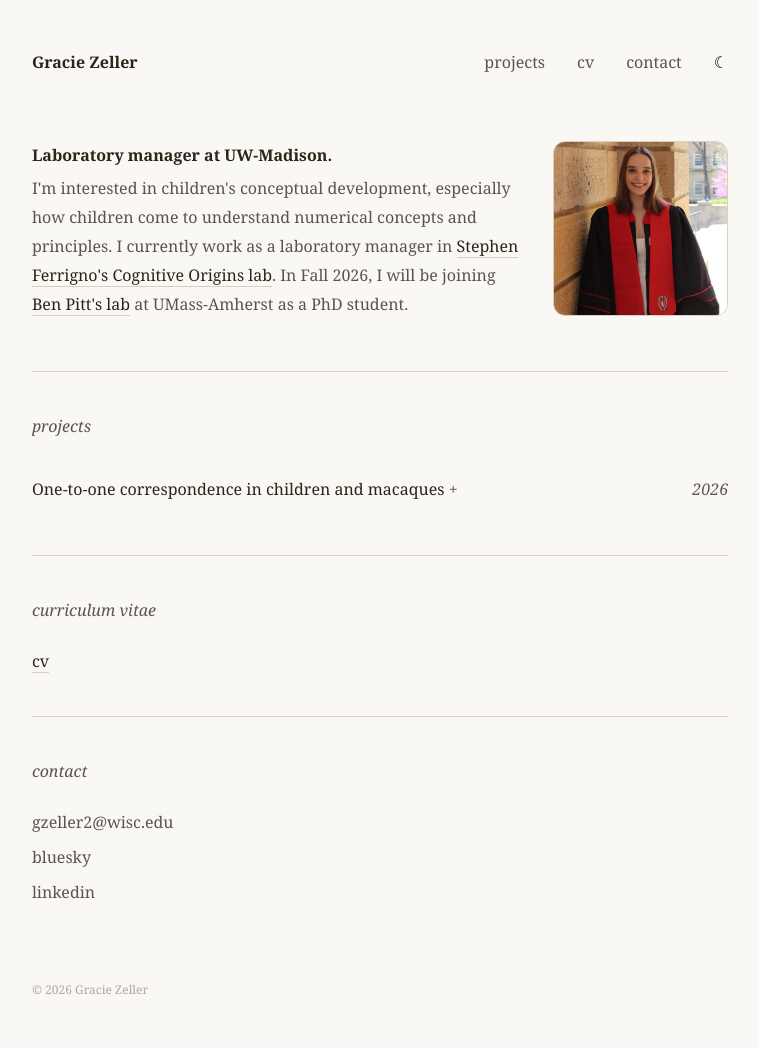
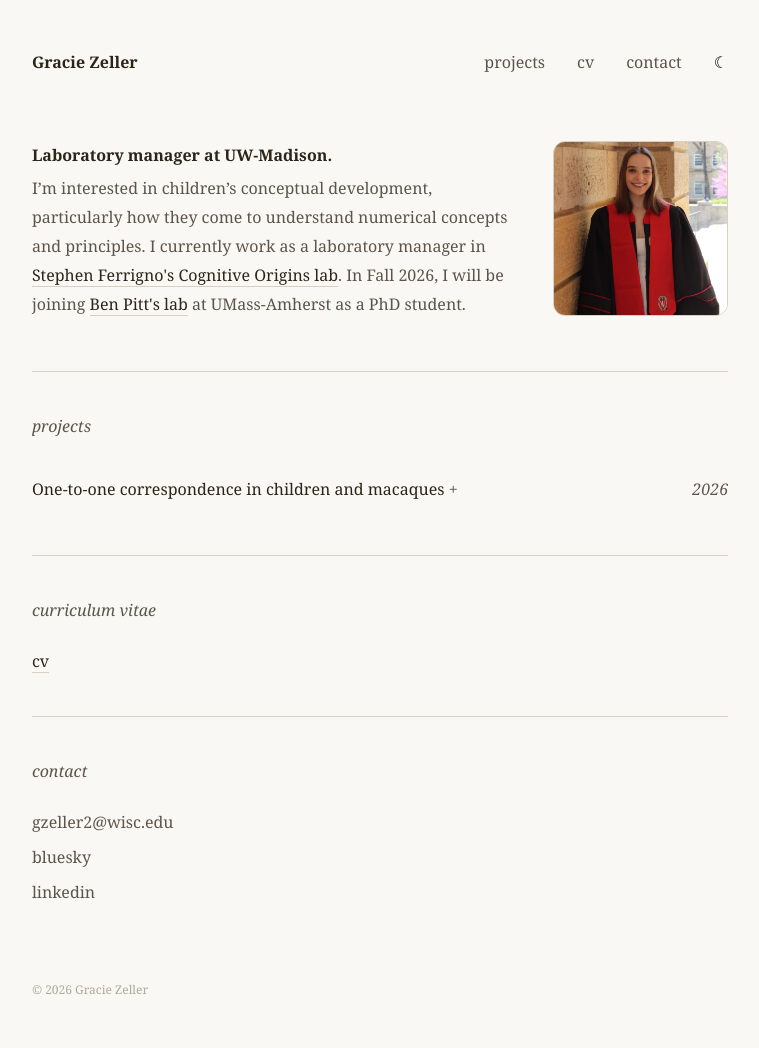
Before and after one commit to zellergracie/zellergracie.github.io, a Jekyll site: the page built from index.md, in a window 1280 px wide. Shown: the whole page, without its empty margins (260-1019 px from the left). Built offline with Jekyll 4.4.1, drawn with Linux system fonts in a browser that asks for light colours.

Commit message:
Update index.md

```diff
--- a/index.md
+++ b/index.md
@@ -7,7 +7,7 @@
   <div class="hero-inner" style="display: flex; justify-content: space-between; align-items: flex-start; gap: 2rem;">
     <div>
       <p><strong>Laboratory manager at UW-Madison.</strong></p>
-      <p>I'm interested in children's conceptual development, especially how children come to understand numerical concepts and principles. I currently work as a laboratory manager in <a href="https://cognitiveoriginslab.psych.wisc.edu/">Stephen Ferrigno's Cognitive Origins lab</a>. In Fall 2026, I will be joining <a href="https://cognitiveconstructionlab.com/">Ben Pitt's lab</a> at UMass-Amherst as a PhD student.</p>
+      <p>I’m interested in children’s conceptual development, particularly how they come to understand numerical concepts and principles. I currently work as a laboratory manager in <a href="https://cognitiveoriginslab.psych.wisc.edu/">Stephen Ferrigno's Cognitive Origins lab</a>. In Fall 2026, I will be joining <a href="https://cognitiveconstructionlab.com/">Ben Pitt's lab</a> at UMass-Amherst as a PhD student.</p>
     </div>
     <img src="/headshot.jpg" alt="Gracie Zeller"
       style="width: 175px; height: 175px; object-fit: cover; border-radius: 12px; flex-shrink: 0; border: 1px solid #d9cfc0;">
```
